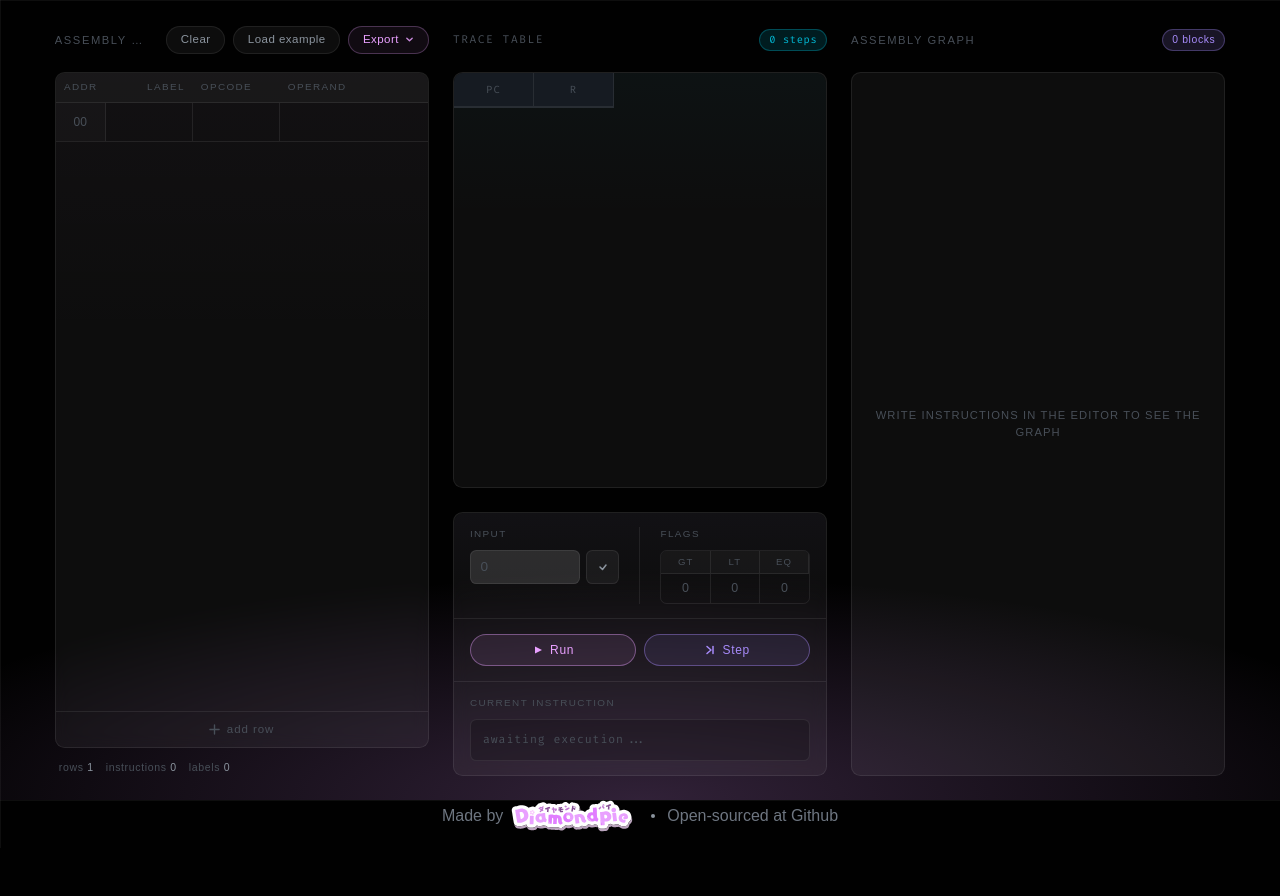
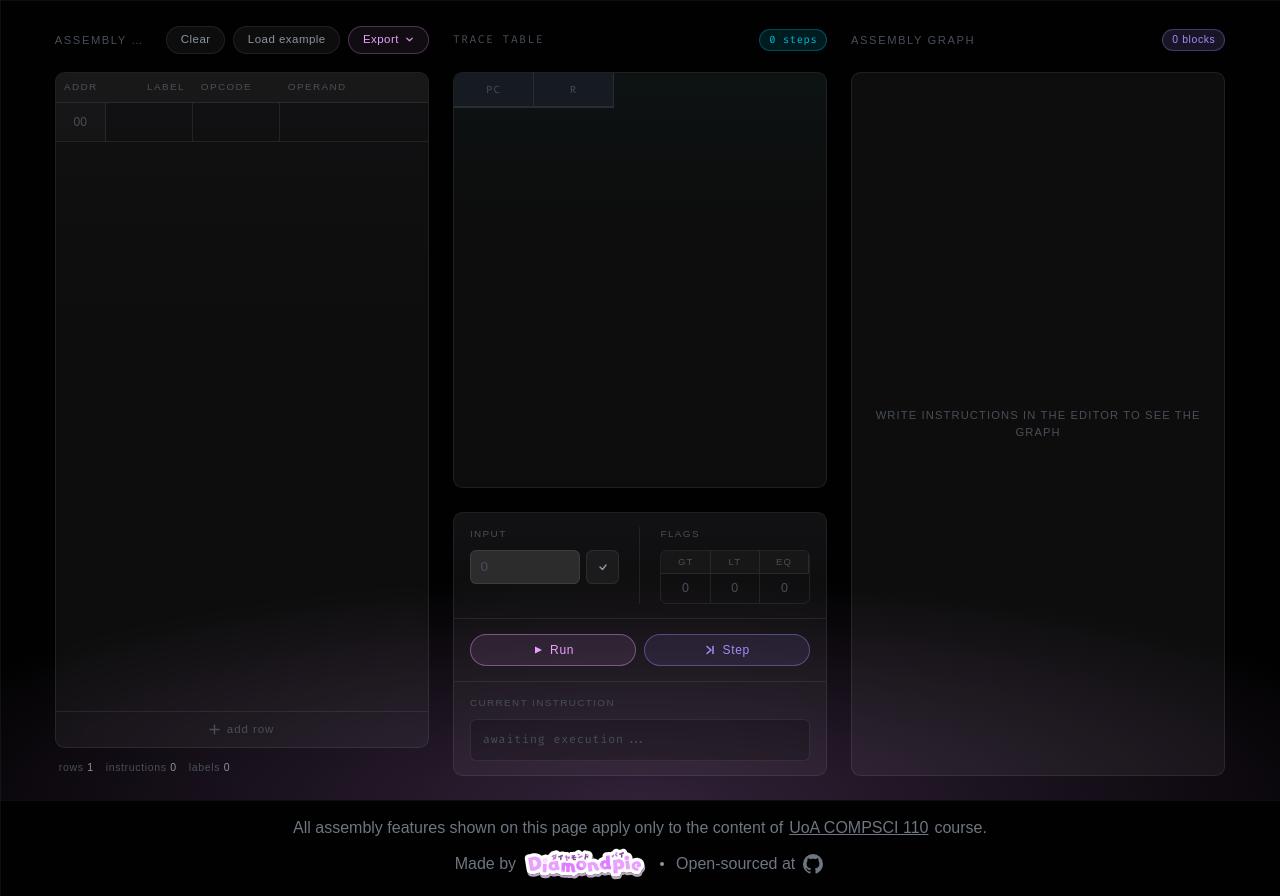
Before and after one commit to DiamondPie/assembly-sim, a Next.js app: page /asm in a window 1280 px wide. Before the commit the page ends 848 px from the top, so only its background shows below. Built offline with nearby package versions, Linux system fonts and the light colour scheme; a web font is replaced by a local one.

Commit message:
Add Footer component and integrate it into ASM page layout

```diff
--- a/app/asm/page.js
+++ b/app/asm/page.js
@@ -7,8 +7,6 @@
 import AssemblyGraph from '@/app/components/AssemblyGraph';
 import SimControls from '@/app/components/SimControls';
 import { checkSyntax, parseAsmText, isEditorEmpty, decodeProgram } from '@/app/AsmVM';
-import Image from 'next/image';
-import logo from '@/public/logo.svg';
 
 import {
   parse,
@@ -19,6 +17,7 @@
   traceToTableRows,
   traceToTableColumns,
 } from '@/app/AsmVM';
+import Footer from '@/app/components/Footer';
 
 // ── 初始示例程序（与 AsmEditor 内部 EXAMPLE_ROWS 一致）────────────────────
 let _rid = 0;
@@ -58,6 +57,7 @@
     const text = decodeProgram(encoded);
     if (!text) {
       toast.error('Share link is invalid or corrupted. Editor left empty.');
+      // eslint-disable-next-line react-hooks/set-state-in-effect
       setRows([mk('', '', '')]);
       cleanUrl();
       return;
@@ -75,7 +75,6 @@
     toast.success(`Loaded ${parsed.lines.length} lines from share link.`);
     cleanUrl();
     // 只跑一次
-    // eslint-disable-next-line react-hooks/exhaustive-deps
   }, []);
 
   // 每次 rows 变化都重新解析
@@ -296,24 +295,7 @@
         </div>
       </div>
 
-      {/* 页脚：位于视口下方，必须滚动才能看到 */}
-      <div className='flex justify-center pb-4 h-12 items-center text-gray-500'>
-        <span>Made by</span>
-
-        <div className="relative w-32 h-full mx-1">
-          <Image
-            src={logo}
-            alt="Logo"
-            fill
-            className="object-contain"
-          />
-        </div>
-
-        {/* 圆点分隔符 */}
-        <div className="mx-3 h-1 w-1 rounded-full bg-gray-400" aria-hidden="true" />
-
-        <span>Open-sourced at Github</span>
-      </div>
+      <Footer />
     </main>
   );
 }
--- /dev/null
+++ b/app/components/Footer.jsx
@@ -0,0 +1,50 @@
+import Image from 'next/image';
+import Link from 'next/link';
+import logo from '@/public/logo.svg';
+
+export default function Footer() {
+  return (<>
+    <div className='flex justify-center pt-4 pb-2 items-center text-gray-500'>
+      All assembly features shown on this page apply only to the content of
+      <Link
+        href="https://study.auckland.ac.nz/ords/r/uoa/catalogue/course?p6_code=COMPSCI%20110"
+        target="_blank"
+        rel="noopener noreferrer"
+        className="underline mx-1.5"
+      >
+        UoA COMPSCI 110
+      </Link> course.
+    </div>
+    <div className='flex justify-center pb-4 h-12 items-center text-gray-500'>
+      <span>Made by</span>
+
+      <div className="relative w-32 h-full ml-1">
+        <Link
+          href="https://dpp.qzz.io"
+          target="_blank"
+          rel="noopener noreferrer"
+          className="relative block h-full w-full hover:scale-95 duration-300 ease-in-out"
+        >
+          <Image
+            src={logo}
+            alt="Logo"
+            fill
+            className="object-contain cursor-pointer"
+          />
+        </Link>
+      </div>
+
+      <div className="mx-3 h-1 w-1 rounded-full bg-gray-400" aria-hidden="true" />
+
+      <span className="mr-1.5">Open-sourced at</span>
+      <Link
+        href="https://github.com/DiamondPie/assembly-sim"
+        target="_blank"
+        rel="noopener noreferrer"
+        className="hover:text-(--text-secondary) duration-300"
+      >
+        <svg xmlns="http://www.w3.org/2000/svg" width="24" height="24" viewBox="0 0 24 24"><path fill="currentColor" d="M12 2A10 10 0 0 0 2 12c0 4.42 2.87 8.17 6.84 9.5c.5.08.66-.23.66-.5v-1.69c-2.77.6-3.36-1.34-3.36-1.34c-.46-1.16-1.11-1.47-1.11-1.47c-.91-.62.07-.6.07-.6c1 .07 1.53 1.03 1.53 1.03c.87 1.52 2.34 1.07 2.91.83c.09-.65.35-1.09.63-1.34c-2.22-.25-4.55-1.11-4.55-4.92c0-1.11.38-2 1.03-2.71c-.1-.25-.45-1.29.1-2.64c0 0 .84-.27 2.75 1.02c.79-.22 1.65-.33 2.5-.33s1.71.11 2.5.33c1.91-1.29 2.75-1.02 2.75-1.02c.55 1.35.2 2.39.1 2.64c.65.71 1.03 1.6 1.03 2.71c0 3.82-2.34 4.66-4.57 4.91c.36.31.69.92.69 1.85V21c0 .27.16.59.67.5C19.14 20.16 22 16.42 22 12A10 10 0 0 0 12 2"/></svg>
+      </Link>
+    </div>
+  </>);
+}
--- a/app/layout.js
+++ b/app/layout.js
@@ -5,11 +5,13 @@
 
 const googleSansCode = Google_Sans_Code({
   variable: "--font-geist-mono",
+  display: 'swap',
   subsets: ["latin"],
 });
 
 const firaCode = Fira_Code({
   variable: "--font-fira-code",
+  display: 'swap',
   subsets: ["latin"],
 });
 
```
